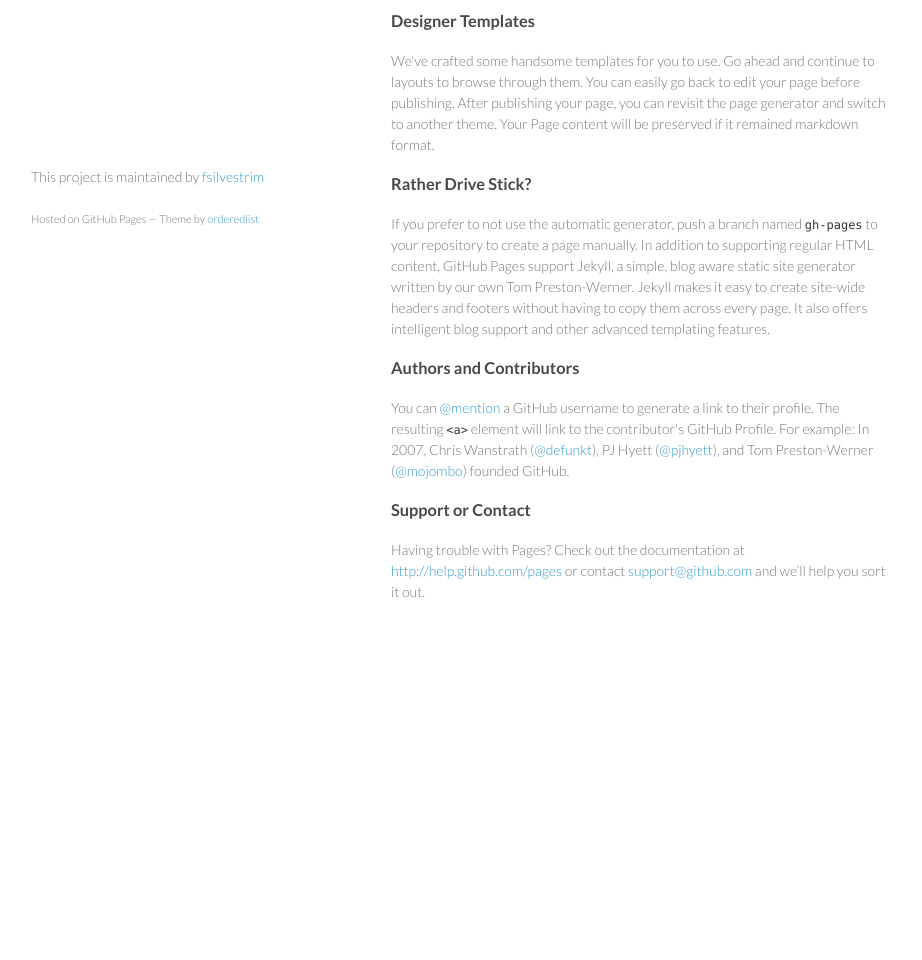
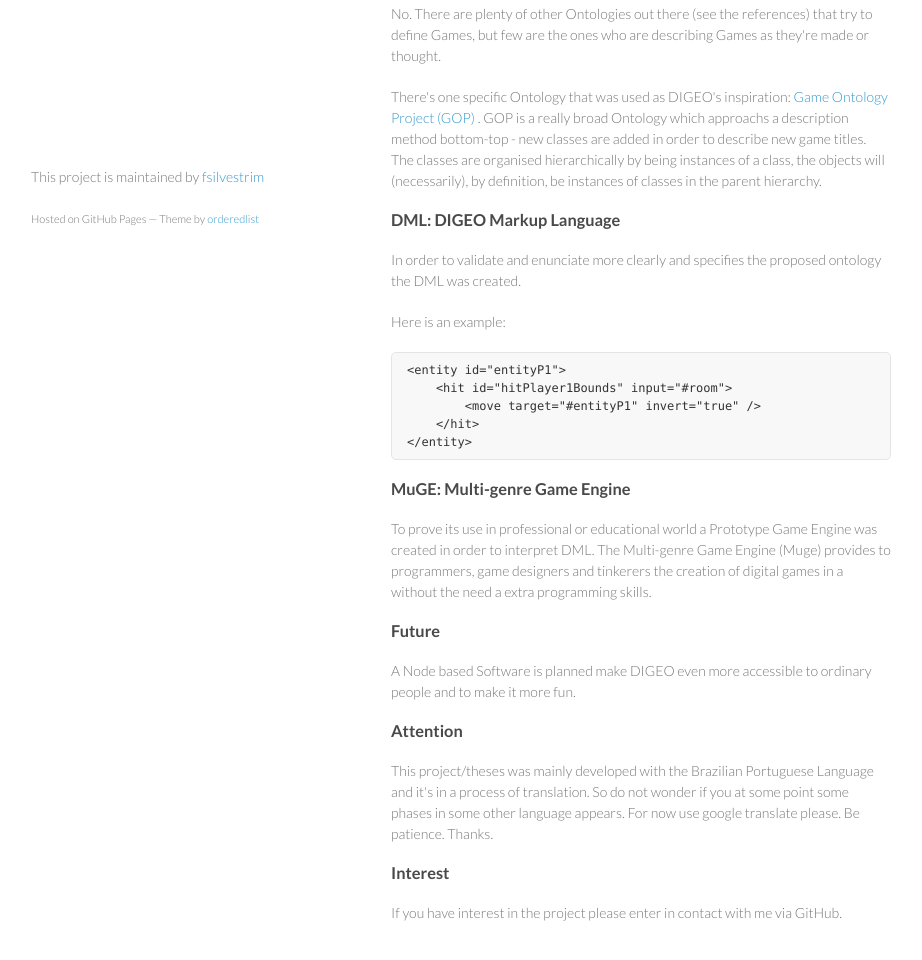
Before and after one commit to fsilvestrim/digeo, a plain HTML site: page index.html in a window 1280 px wide. Shown: the part 502-1462 px from the top of the page, without its empty margins (179-1101 px from the left). Before the commit the page ends 1174 px from the top, so only its background shows below. Drawn offline with Linux system fonts and the light colour scheme.

```diff
--- a/index.html
+++ b/index.html
@@ -3,7 +3,7 @@
   <head>
     <meta charset="utf-8">
     <meta http-equiv="X-UA-Compatible" content="chrome=1">
-    <title>Digeo by fsilvestrim</title>
+    <title>DIGEO by fsilvestrim</title>
 
     <link rel="stylesheet" href="stylesheets/styles.css">
     <link rel="stylesheet" href="stylesheets/pygment_trac.css">
@@ -15,7 +15,7 @@
   <body>
     <div class="wrapper">
       <header>
-        <h1>Digeo</h1>
+        <h1>DIGEO</h1>
         <p>Digital Game Elements Ontology</p>
 
         <p class="view"><a href="https://github.com/fsilvestrim/digeo">View the Project on GitHub <small>fsilvestrim/digeo</small></a></p>
@@ -29,31 +29,57 @@
       </header>
       <section>
         <h3>
-<a name="welcome-to-github-pages" class="anchor" href="#welcome-to-github-pages"><span class="octicon octicon-link"></span></a>Welcome to GitHub Pages.</h3>
+<a name="the-ontology" class="anchor" href="#the-ontology"><span class="octicon octicon-link"></span></a>The Ontology.</h3>
 
-<p>A DIGEO é uma ontologia que identifica elementos abstratos que compõem um jogo digital sob uma perspectiva de desenvolvimento. A função primária da mesma é a de tornar o conhecimento dos elementos ligados ao desenvolvimento de jogos digitais acessível e compreensível ao maior número de indivíduos. Em conseqüência de sua existência, um vocabulário comum e de uma aplicação prática, torna o conhecimento inteligível em nível de desenvolvimento a todo indivíduos que possuem interesse à área. Com isso, aspira-se à aplicação da mesma na criação, seja através de processos seja através de uma tecnologia, de títulos reais.</p>
+<p>Digeo is an Ontology that identifies in an abstract manner elements that make up digital games from a developer perspective. The primary goal of this ontology is to identify game-related elements in order to enable the understanding of how a digital game works to the masses. </p>
 
-<p>É importante que utilizando um método descritivo top-down, ele distingue a classificação genérica primeiro e depois especializa de acordo com as características, aplicações e relações dos mesmos, ou seja, a partir de informações genéricas, no caso da DIGEO "definir um jogo a partir de elementos de jogos digitais", inicialmente se criam os elementos e a partir novos exemplos não se adicionam novas classes, no máximo propriedades. Já no caso da GOP, a mesma aborda um desenvolvimento bottom-top no momento em que novas classes são adicionadas atendendo à análise de novos títulos de jogos digitais. As classes são organizadas hierarquicamente, de forma a questionar se, por serem instâncias de uma classe, os objetos irão (necessariamente), por definição, ser instâncias de classes pai na hierarquia.</p>
+<p>As a result of its existence, a common vocabulary may raise and a practical application of game elements become more intelligible to all individuals who have an interest to the area.</p>
 
 <h3>
-<a name="designer-templates" class="anchor" href="#designer-templates"><span class="octicon octicon-link"></span></a>Designer Templates</h3>
+<a name="description-method" class="anchor" href="#description-method"><span class="octicon octicon-link"></span></a>Description Method</h3>
 
-<p>We've crafted some handsome templates for you to use. Go ahead and continue to layouts to browse through them. You can easily go back to edit your page before publishing. After publishing your page, you can revisit the page generator and switch to another theme. Your Page content will be preserved if it remained markdown format.</p>
+<p>DIGEO leverages a descriptive top-down method, it distinguishes the generic classification first, and then specialise in accordance with the characteristics and applications of these relationships, in our case this means "to define digital game by listing and relating its elements", ideally in all these elements would be classes of the DIGEO Ontology and no other elements would be added, at most some new properties.</p>
 
 <h3>
-<a name="rather-drive-stick" class="anchor" href="#rather-drive-stick"><span class="octicon octicon-link"></span></a>Rather Drive Stick?</h3>
+<a name="is-this-breakthrough" class="anchor" href="#is-this-breakthrough"><span class="octicon octicon-link"></span></a>Is this breakthrough?</h3>
 
-<p>If you prefer to not use the automatic generator, push a branch named <code>gh-pages</code> to your repository to create a page manually. In addition to supporting regular HTML content, GitHub Pages support Jekyll, a simple, blog aware static site generator written by our own Tom Preston-Werner. Jekyll makes it easy to create site-wide headers and footers without having to copy them across every page. It also offers intelligent blog support and other advanced templating features.</p>
+<p>No. There are plenty of other Ontologies out there (see the references) that try to define Games, but few are the ones who are describing Games as they're made or thought.</p>
+
+<p>There's one specific Ontology that was used as DIGEO's inspiration: <a href="http://www.gameontology.com/index.php/Main_Page">Game Ontology Project (GOP) </a>. GOP is a really broad Ontology which approachs a description method bottom-top - new classes are added in order to describe new game titles. The classes are organised hierarchically by being instances of a class, the objects will (necessarily), by definition, be instances of classes in the parent hierarchy.</p>
 
 <h3>
-<a name="authors-and-contributors" class="anchor" href="#authors-and-contributors"><span class="octicon octicon-link"></span></a>Authors and Contributors</h3>
+<a name="dml-digeo-markup-language" class="anchor" href="#dml-digeo-markup-language"><span class="octicon octicon-link"></span></a>DML: DIGEO Markup Language</h3>
 
-<p>You can <a href="https://github.com/blog/821" class="user-mention">@mention</a> a GitHub username to generate a link to their profile. The resulting <code>&lt;a&gt;</code> element will link to the contributor's GitHub Profile. For example: In 2007, Chris Wanstrath (<a href="https://github.com/defunkt" class="user-mention">@defunkt</a>), PJ Hyett (<a href="https://github.com/pjhyett" class="user-mention">@pjhyett</a>), and Tom Preston-Werner (<a href="https://github.com/mojombo" class="user-mention">@mojombo</a>) founded GitHub.</p>
+<p>In order to validate and enunciate more clearly and specifies the proposed ontology the DML was created.</p>
+
+<p>Here is an example:</p>
+
+<pre><code>&lt;entity id="entityP1"&gt;
+    &lt;hit id="hitPlayer1Bounds" input="#room"&gt;
+        &lt;move target="#entityP1" invert="true" /&gt;
+    &lt;/hit&gt;
+&lt;/entity&gt;
+</code></pre>
 
 <h3>
-<a name="support-or-contact" class="anchor" href="#support-or-contact"><span class="octicon octicon-link"></span></a>Support or Contact</h3>
+<a name="muge-multi-genre-game-engine" class="anchor" href="#muge-multi-genre-game-engine"><span class="octicon octicon-link"></span></a>MuGE: Multi-genre Game Engine</h3>
 
-<p>Having trouble with Pages? Check out the documentation at <a href="http://help.github.com/pages">http://help.github.com/pages</a> or contact <a href="mailto:support@github.com">support@github.com</a> and we’ll help you sort it out.</p>
+<p>To prove its use in professional or educational world a Prototype Game Engine was created in order to interpret DML. The Multi-genre Game Engine (Muge) provides to programmers, game designers and tinkerers  the creation of digital games in a without the need a extra programming skills.</p>
+
+<h3>
+<a name="future" class="anchor" href="#future"><span class="octicon octicon-link"></span></a>Future</h3>
+
+<p>A Node based Software is planned make DIGEO even more accessible to ordinary people and to make it more fun.</p>
+
+<h3>
+<a name="attention" class="anchor" href="#attention"><span class="octicon octicon-link"></span></a>Attention</h3>
+
+<p>This project/theses was mainly developed with the Brazilian Portuguese Language and it's in a process of translation. So do not wonder if you at some point some phases in some other language appears. For now use google translate please. Be patience. Thanks.</p>
+
+<h3>
+<a name="interest" class="anchor" href="#interest"><span class="octicon octicon-link"></span></a>Interest</h3>
+
+<p>If you have interest in the project please enter in contact with me via GitHub.</p>
       </section>
       <footer>
         <p>This project is maintained by <a href="https://github.com/fsilvestrim">fsilvestrim</a></p>
```
Also changed, not shown: params.json (+1 -1 lines).
